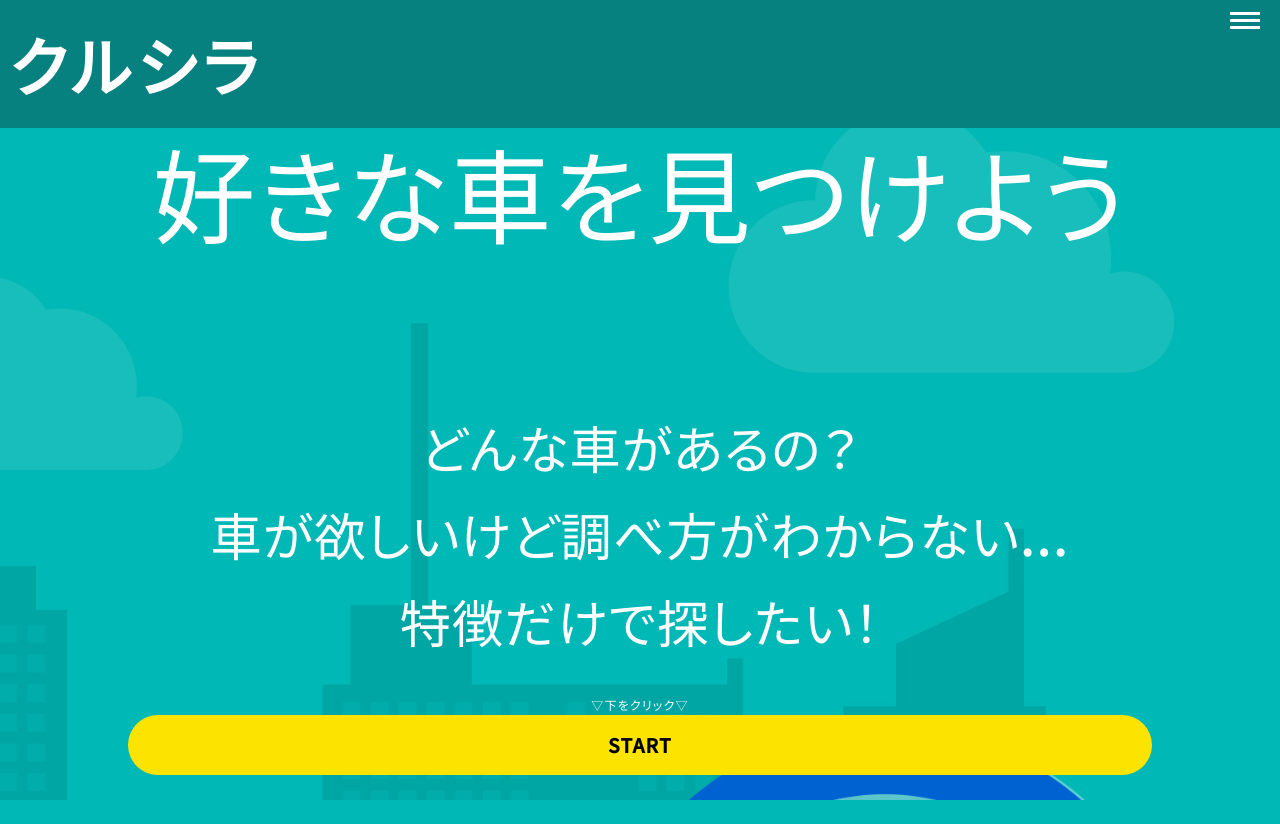
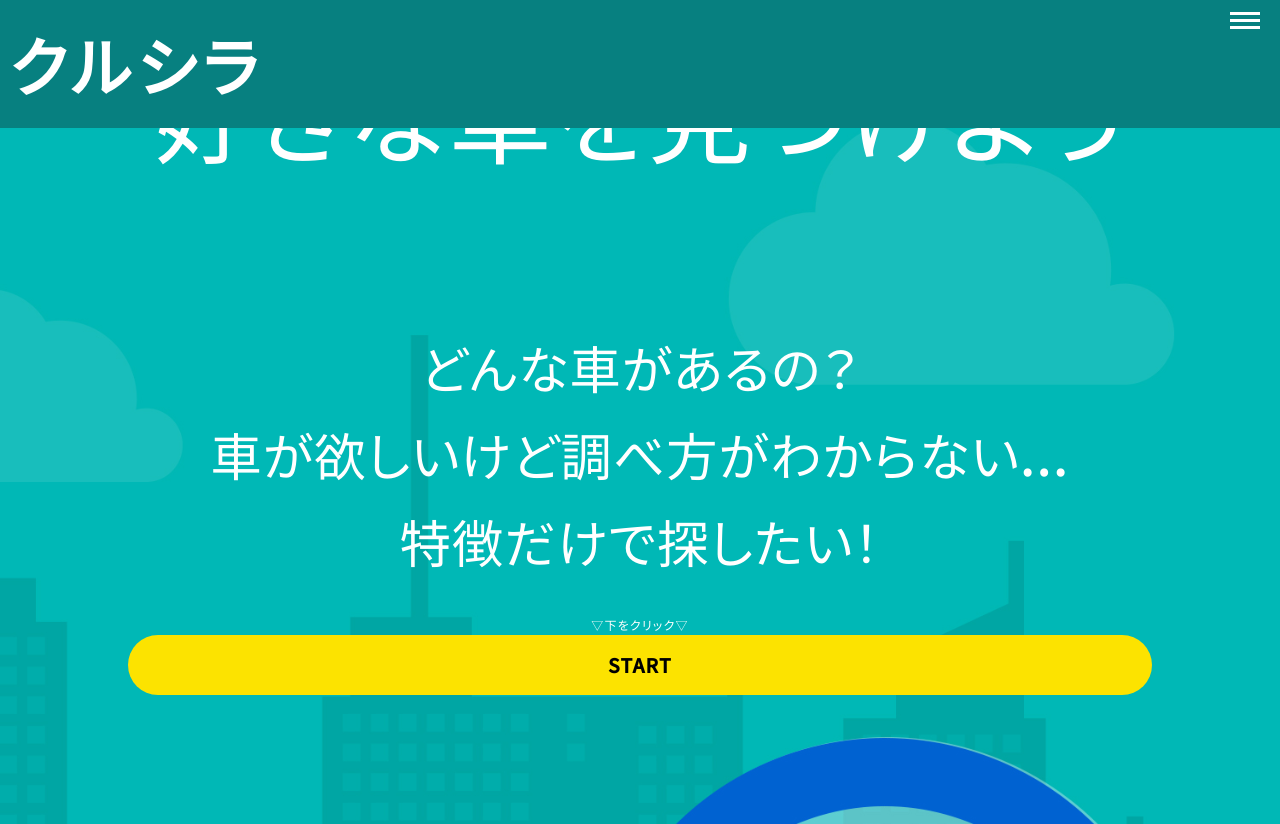
Before and after one commit to ohmoto-2020/car-Recommended, a PHP site: page /index.php in a window 1280 px wide. Before the commit the page ends 800 px from the top, so only its background shows below. Run offline with PHP 8.4, Linux system fonts and the light colour scheme; data comes from the database, SQL or seed files in the repository.

Commit message:
表示のデバッグ

```diff
--- a/css/style.css
+++ b/css/style.css
@@ -123,7 +123,7 @@ a {
         cursor: pointer; }
       .header__container ul li {
         padding-top: 1rem;
-        font-size: 0.5vw; }
+        font-size: 1rem; }
         .header__container ul li a:hover {
           color: red;
           -webkit-transition: 0.4s;
@@ -220,8 +220,6 @@ a {
 
 .index-main {
   width: 100%;
-  position: fixed;
-  top: 10%;
   text-align: center; }
   .index-main__trouble {
     margin-top: 2rem;
--- a/css/style.scss
+++ b/css/style.scss
@@ -95,7 +95,7 @@
       }
       li {
         padding-top: 1rem;
-        font-size: 0.5vw;
+        font-size: 1rem;
         a:hover {
           color: red;
           transition: 0.4s;
@@ -199,8 +199,6 @@
 // ================================
 .index-main {
   width: 100%;
-  position: fixed;
-  top: 10%;
   text-align: center;
   &__trouble {
     margin-top: 2rem;
```
Also changed, not shown: 1 other file.
